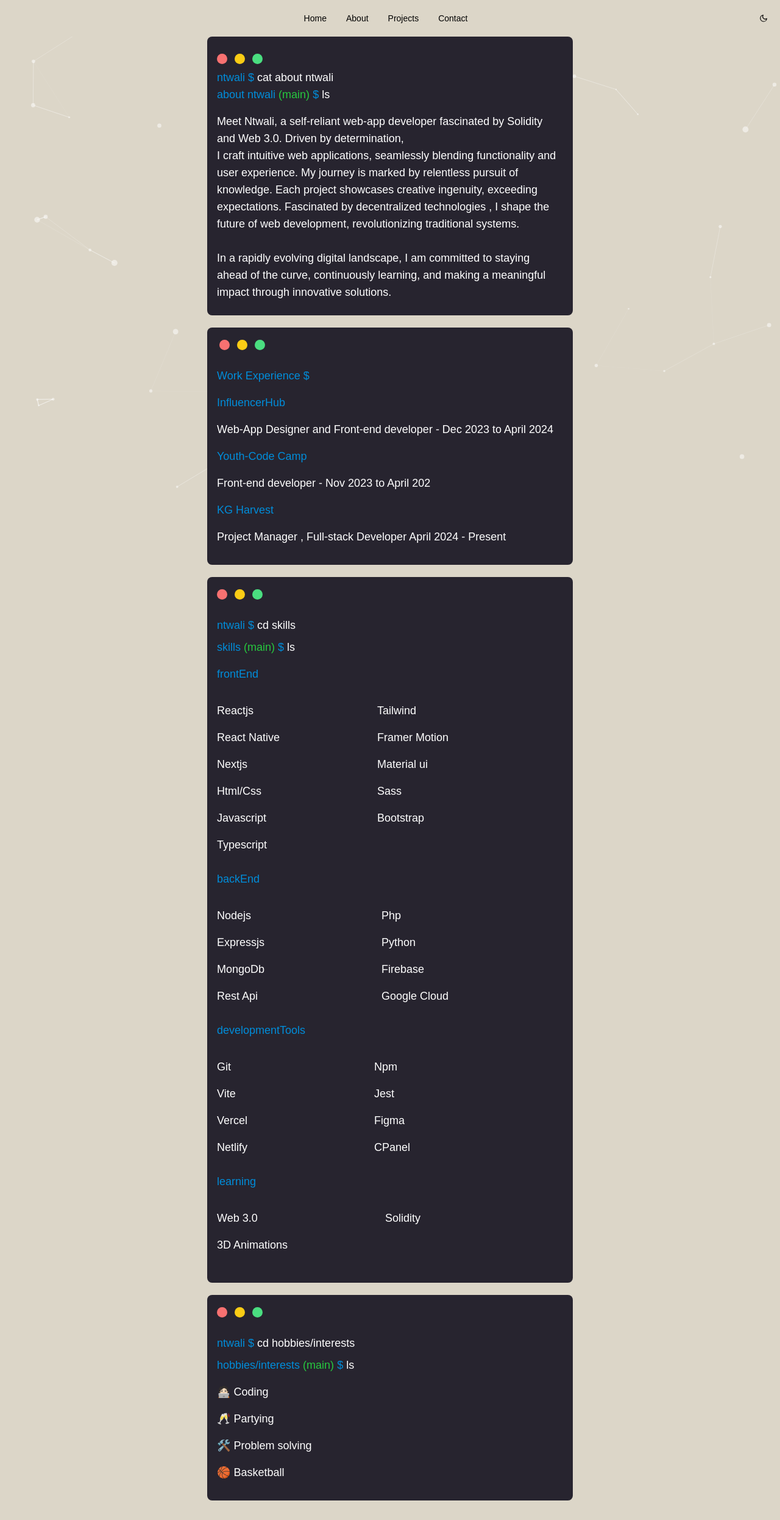
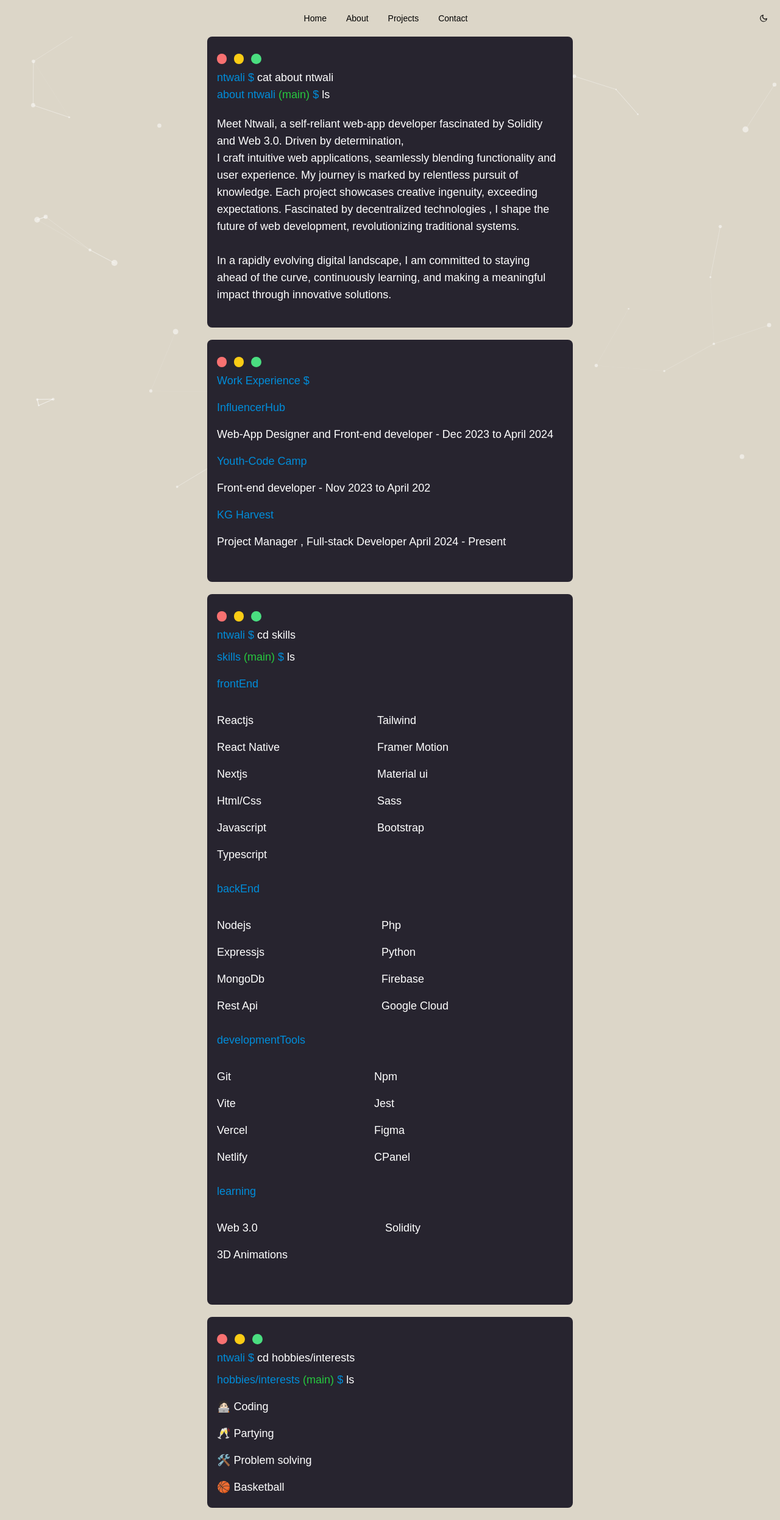
Before and after one commit to Daweed234/Portifolio, a React (Create React App) app: page /about in a window 1280 px wide. Shown: the whole page at 61% size. Before the commit the page ends 2460 px from the top, so only its background shows below. Built offline with nearby package versions, Linux system fonts and the light colour scheme.

Commit message:
responsive added

```diff
--- a/src/App.css
+++ b/src/App.css
@@ -1,5 +1,12 @@
- .circle1, .circle2, .circle3 {
+ .circle1, .circle2, .circle3{
     width: 17px;
     height: 17px;
     border-radius: 50%;
   }
+
+  @media (max-width:767px) {
+    .circle3{
+      width: 12px;
+      height: 12px;
+    }
+  }
--- a/src/Pages/About.jsx
+++ b/src/Pages/About.jsx
@@ -7,7 +7,10 @@ const Stack = ({ stacks }) => {
     <>
       <div className=" bg-transparent mt-4">
         {stacks.map((stack, idx) => (
-          <p key={idx} className=" hover:-translate-y-3 bg-transparent duration-300 mt-4">
+          <p
+            key={idx}
+            className=" hover:-translate-y-3 bg-transparent duration-300 mt-4"
+          >
             {stack}
           </p>
         ))}
@@ -21,12 +24,12 @@ const About = () => {
       <Navbar />
 
       <div className="flex flex-col justify-center items-center ">
-        <div className="flex bg-[#27242f] sm:bg-green-500 text-white w-[600px] md:w-[400px] md:py-6  py-5 h-auto rounded-lg ">
-          <p className="bg-transparent px-4 text-lg ">
-          <div className="top-0 py-2 flex flex-row gap-3">
-            <div className="circle1 bg-red-400"></div>
-            <div className="circle2 circle1 bg-yellow-400"></div>
-            <div className="circle3 circle1 bg-green-400"></div>
+        <div className="flex bg-[#27242f] text-white w-[600px] md:w-[400px] md:py-6  py-5 h-auto rounded-lg ">
+          <p className="bg-transparent px-4 text-lg md:text-base">
+            <div className="top-0 py-2 flex flex-row md:gap-2 gap-3">
+              <div className="w-4 rounded-full bg-red-400 md:bg-black md:w-3 md:h-3"></div>
+              <div className="w-4 rounded-full bg-yellow-400 md:w-3 md:h-3"></div>
+              <div className="circle3 bg-green-400 md:w-3 md:h-3"></div>
             </div>
             <p className="bg-transparent text-[#008DDA]">
               ntwali ${" "}
@@ -38,8 +41,8 @@ const About = () => {
             <span className="bg-transparent text-[#27C93F]">(main)</span>{" "}
             <span className="bg-transparent text-[#008DDA]">$</span> ls
             <div className="flex flex-row bg-transparent">
-              <div className=" bg-transparent mt-4">
-                <p className="bg-transparent mb-1 md:mb-3">
+              <div className=" bg-transparent py-4">
+                <p className="bg-transparent py-1 md:py-3">
                   Meet Ntwali, a self-reliant web-app developer fascinated by
                   Solidity and Web 3.0. Driven by determination, <br /> I craft
                   intuitive web applications, seamlessly blending functionality
@@ -59,13 +62,13 @@ const About = () => {
         </div>
       </div>
 
-      <div className="flex flex-col justify-center items-center">
-        <div className="flex  bg-[#27242f] text-white md:w-[400px] md:py-6 w-[600px] mt-5 h-auto rounded-lg ">
-          <p className="bg-transparent px-4 md:text-base mt-9 text-lg ">
-          <div className="-mt-6 py-2 px-1  mb-5 flex flex-row gap-3">
-            <div className="circle1 bg-red-400"></div>
-            <div className="circle2 circle1 bg-yellow-400"></div>
-            <div className="circle3 circle1 bg-green-400"></div>
+      <div className="flex flex-col justify-center items-center py-5">
+        <div className="flex bg-[#27242f] text-white w-[600px] md:w-[400px] md:py-6  py-5 h-auto rounded-lg ">
+          <p className="bg-transparent px-4 text-lg md:text-base">
+            <div className="top-0 py-2 flex flex-row gap-3">
+            <div className="w-4 rounded-full bg-red-400"></div>
+              <div className="w-4 rounded-full bg-yellow-400"></div>
+              <div className="circle3  bg-green-400"></div>
             </div>
             <p className="bg-transparent text-[#008DDA]">Work Experience $ </p>
 
@@ -102,14 +105,13 @@ const About = () => {
         </div>
       </div>
 
-      <div className="flex flex-col justify-center items-center">
-        <div className="flex md:w-[400px] md:py-6 bg-[#27242f] text-white w-[600px] mt-5 h-auto rounded-lg ">
-          <p className="bg-transparent px-4 md:text-base mt-9 text-lg ">
-          <div className="-mt-6 py-2 mb-5 flex flex-row gap-3">
-            <div className="circle1 bg-red-400"></div>
-            <div className="circle2 circle1 bg-yellow-400"></div>
-            <div className="circle3 circle1 bg-green-400"></div>
-          </div>
+      <div className="flex flex-col justify-center items-center ">
+        <div className="flex bg-[#27242f] text-white w-[600px] md:w-[400px] md:py-6  py-5 h-auto rounded-lg ">
+          <p className="bg-transparent px-4 text-lg md:text-base">
+            <div className="top-0 py-2 flex flex-row gap-3">
+            <div className="w-4 rounded-full bg-red-400"></div>
+              <div className="w-4 rounded-full bg-yellow-400"></div>
+              <div className="circle3  bg-green-400"></div>         </div>
             <p className="bg-transparent text-[#008DDA]">
               ntwali ${" "}
               <span className="bg-transparent text-white">cd skills</span>
@@ -186,10 +188,10 @@ const About = () => {
         </div>
       </div>
 
-      <div className="flex justify-center items-center mb-32">
-        <div className="flex bg-[#27242f] text-white w-[600px] mt-5 h-auto rounded-lg ">
-          <p className="bg-transparent px-4 md:text-base mt-9 text-lg ">
-          <div className="-mt-6 py-2 mb-5 flex flex-row gap-3">
+      <div className="flex flex-col justify-center items-center py-5">
+        <div className="flex bg-[#27242f] text-white w-[600px] md:w-[400px] md:py-6  py-5 h-auto rounded-lg ">
+          <p className="bg-transparent px-4 text-lg md:text-base">
+            <div className="top-0 py-2 flex flex-row gap-3">
             <div className="circle1 bg-red-400"></div>
               <div className="circle2 circle1 bg-yellow-400"></div>
               <div className="circle3 circle1 bg-green-400"></div>
@@ -208,7 +210,7 @@ const About = () => {
               <span className="bg-transparent text-[#008DDA]">$</span> ls
             </p>
 
-            <div className="bg-transparent mt-4 mb-8">
+            <div className="bg-transparent py4">
               <Stack
                 stacks={[
                   "🧑🏻‍💻 Coding",
```
Lines whose indentation alone changed are shown as unchanged.
